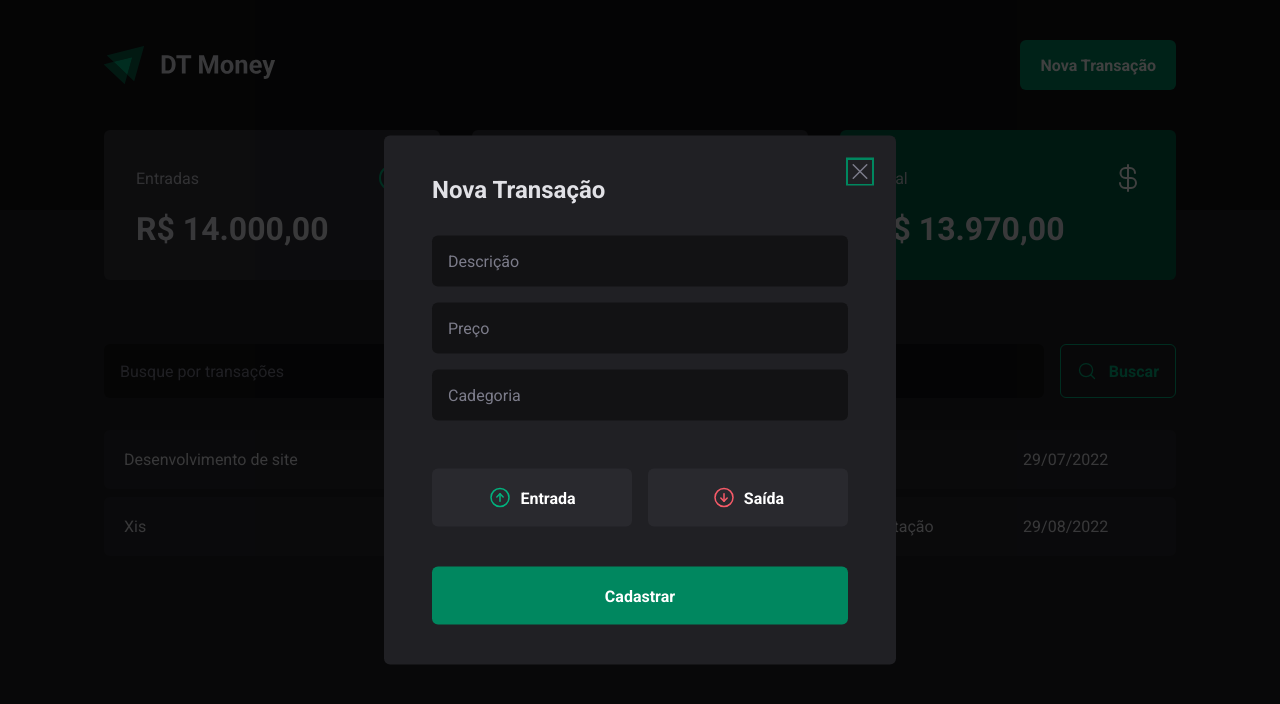
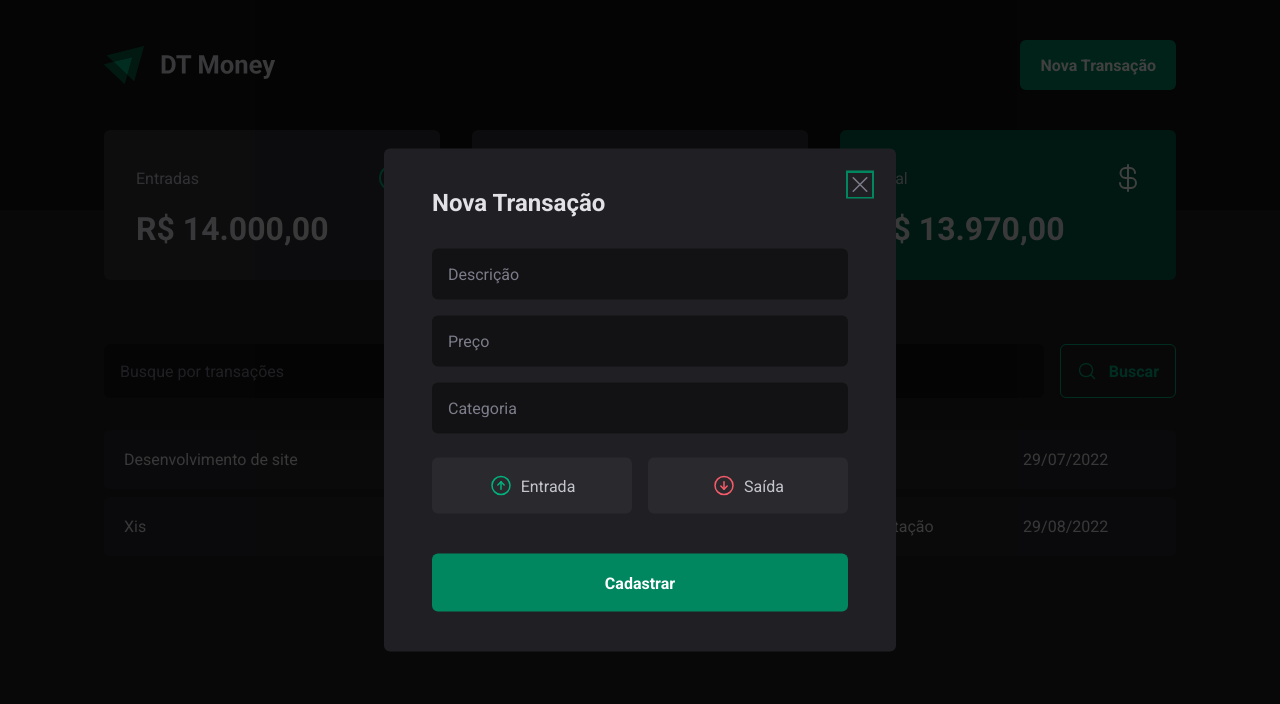
Before and after one commit to Ronald-Joaquim/DTmoney2.0, a React (Vite) app: page / in a window 1280 px wide. Both pictures are taken after a click on the button "Nova Transação". Shown: the top 704 px of the page. Built offline with nearby package versions, Linux system fonts and the light colour scheme; data requests are answered from the project's data file.

Commit message:
Aplicando React Hook Form

```diff
--- a/package.json
+++ b/package.json
@@ -11,12 +11,15 @@
     "preview": "vite preview"
   },
   "dependencies": {
+    "@hookform/resolvers": "^3.2.0",
     "@radix-ui/react-dialog": "^1.0.4",
     "@radix-ui/react-radio-group": "^1.1.3",
     "phosphor-react": "^1.4.1",
     "react": "^18.2.0",
     "react-dom": "^18.2.0",
-    "styled-components": "^6.0.7"
+    "react-hook-form": "^7.45.4",
+    "styled-components": "^6.0.7",
+    "zod": "^3.22.2"
   },
   "devDependencies": {
     "@types/react": "^18.2.15",
--- a/src/components/TransactionModal/index.tsx
+++ b/src/components/TransactionModal/index.tsx
@@ -7,8 +7,34 @@
   TTypeButton,
 } from "./styles";
 import { ArrowCircleDown, ArrowCircleUp, X } from "phosphor-react";
+import * as z from "zod";
+import { useForm } from "react-hook-form";
+import { zodResolver } from "@hookform/resolvers/zod";
+
+const newTransactionFormSchema = z.object({
+  description: z.string(),
+  price: z.number(),
+  category: z.string(),
+  // type: z.enum(["income", "outcome"]),
+});
+
+type NewTransactionFormInputs = z.infer<typeof newTransactionFormSchema>;
 
 export function NewTransactionModal() {
+  const {
+    register,
+    handleSubmit,
+    formState: { isSubmitting },
+  } = useForm<NewTransactionFormInputs>({
+    resolver: zodResolver(newTransactionFormSchema),
+  });
+
+  async function handleCreateNewTransaction(data: NewTransactionFormInputs) {
+    await new Promise((resolve) => setTimeout(resolve, 2000));
+
+    console.log(data);
+  }
+
   return (
     <Dialog.Portal>
       <Overlay />
@@ -20,10 +46,25 @@
           <X size={24} />
         </CloseButton>
 
-        <form action="">
-          <input type="text" placeholder="Descrição" required />
-          <input type="number" placeholder="Preço" required />
-          <input type="text" placeholder="Cadegoria" required />
+        <form onSubmit={handleSubmit(handleCreateNewTransaction)}>
+          <input
+            type="text"
+            placeholder="Descrição"
+            required
+            {...register("description")}
+          />
+          <input
+            type="number"
+            placeholder="Preço"
+            required
+            {...register("price", { valueAsNumber: true })}
+          />
+          <input
+            type="text"
+            placeholder="Categoria"
+            required
+            {...register("category")}
+          />
 
           <TransactionType>
             <TTypeButton variant="income" value="income">
@@ -37,7 +78,9 @@
             </TTypeButton>
           </TransactionType>
 
-          <button type="submit">Cadastrar</button>
+          <button type="submit" disabled={isSubmitting}>
+            Cadastrar
+          </button>
         </form>
       </Content>
     </Dialog.Portal>
--- a/src/components/TransactionModal/styles.ts
+++ b/src/components/TransactionModal/styles.ts
@@ -39,7 +39,7 @@
       }
     }
 
-    button {
+    button[type="submit"] {
       height: 58px;
       border: 0;
       background: ${(props) => props.theme["green-500"]};
@@ -50,7 +50,12 @@
       margin-top: 1.5rem;
       cursor: pointer;
 
-      &:hover {
+      &:disabled {
+        opacity: 0.5;
+        cursor: not-allowed;
+      }
+
+      &:not(:disabled):hover {
         background: ${(props) => props.theme["green-700"]};
         transition: background-color 0.2s;
       }
--- a/src/pages/Transactions/components/SearchForm/index.tsx
+++ b/src/pages/Transactions/components/SearchForm/index.tsx
@@ -1,12 +1,38 @@
 import { MagnifyingGlass } from "phosphor-react";
 import { SearchFormContainer } from "./styles";
+import { useForm } from "react-hook-form";
+import * as z from "zod";
+import { zodResolver } from "@hookform/resolvers/zod";
+
+const searchFromSchema = z.object({
+  query: z.string(),
+});
+
+type SearchFormInputs = z.infer<typeof searchFromSchema>;
 
 export function SearchForm() {
+  const {
+    register,
+    handleSubmit,
+    formState: { isSubmitting },
+  } = useForm<SearchFormInputs>({
+    resolver: zodResolver(searchFromSchema),
+  });
+
+  async function handleSearchTransactions(data: SearchFormInputs) {
+    await new Promise((resolve) => setTimeout(resolve, 2000));
+    console.log(data);
+  }
+
   return (
-    <SearchFormContainer>
-      <input type="text" placeholder="Busque por transações" />
+    <SearchFormContainer onSubmit={handleSubmit(handleSearchTransactions)}>
+      <input
+        type="text"
+        placeholder="Busque por transações"
+        {...register("query")}
+      />
 
-      <button type="submit">
+      <button type="submit" disabled={isSubmitting}>
         <MagnifyingGlass size={20} />
         Buscar
       </button>
--- a/src/pages/Transactions/components/SearchForm/styles.ts
+++ b/src/pages/Transactions/components/SearchForm/styles.ts
@@ -29,8 +29,14 @@
     color: ${(props) => props.theme["green-300"]};
     font-weight: bold;
     border-radius: 6px;
+    cursor: pointer;
 
-    &:hover {
+    &:disabled {
+      opacity: 0.5;
+      cursor: not-allowed;
+    }
+
+    &:not(:disabled):hover {
       background: ${(props) => props.theme["green-500"]};
       border-color: ${(props) => props.theme["green-500"]};
       color: ${(props) => props.theme["white"]};
```
Also changed, not shown: 1 other file (tests, documents, lock files or other folders).
